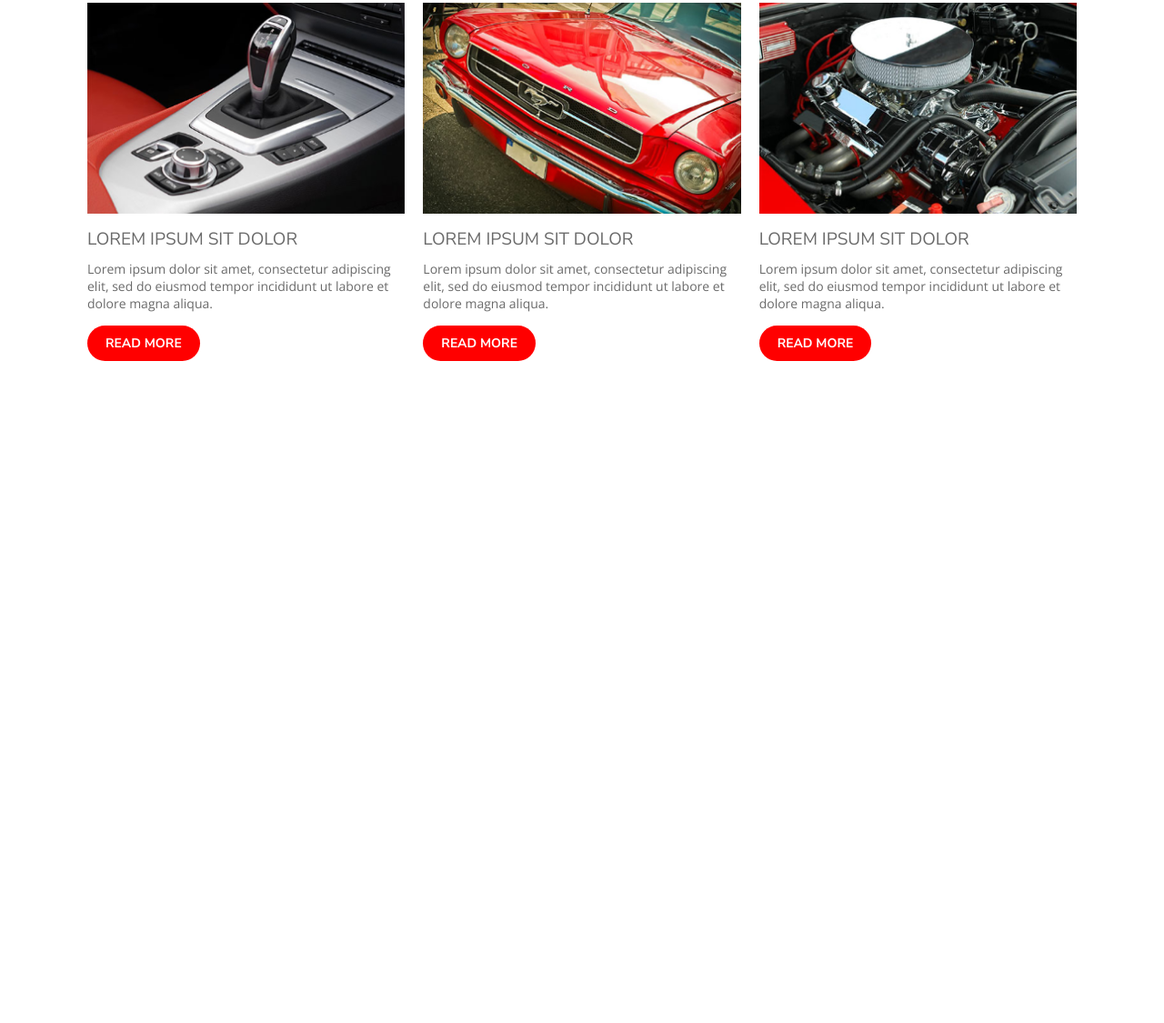
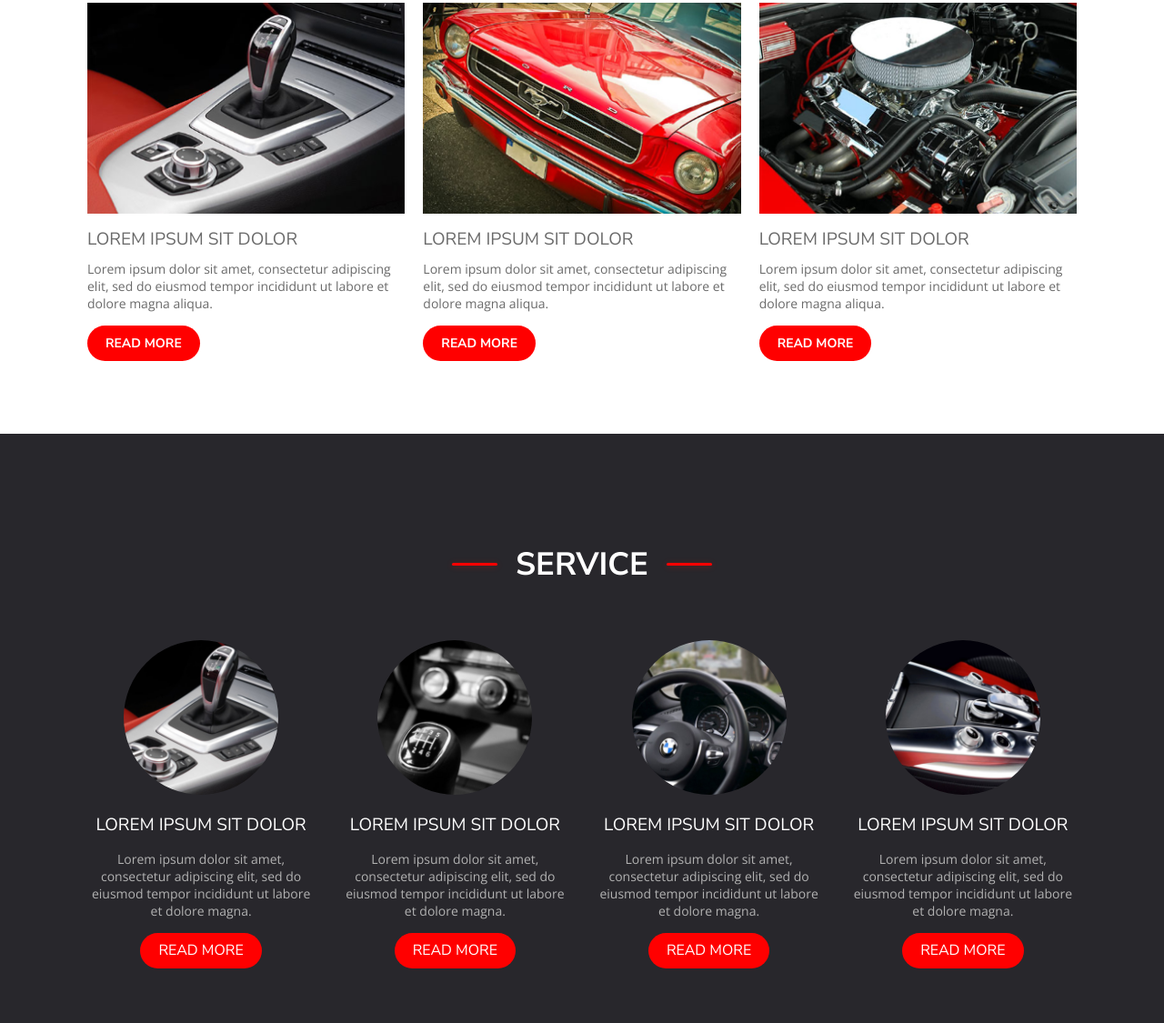
Before and after one commit to fly-k26/car-sharing-26, a plain HTML site: page index.html in a window 1280 px wide. Shown: the part 864-1989 px from the top of the page at 91% size. Before the commit the page ends 1261 px from the top, so only its background shows below. Drawn offline with nearby package versions, Linux system fonts and the light colour scheme.

Commit message:
added service section

```diff
--- a/css/style.css
+++ b/css/style.css
@@ -8,6 +8,7 @@
     --primary-color--transparent: #FF00004D;
     --dark-gray-color: #6A6A6A;
     --dark-black-color: #28272C;
+    --dark-white-color: #B2B2B2;
     /* TODO: add missing colors */
 }
 
@@ -169,3 +170,56 @@ body {
 }
 
 /* SERVICE */
+.service {
+    background-color: var(--dark-black-color);
+    padding: 60px 0;
+    margin-top: 80px;
+}
+.service__grid {
+    display: flex;
+    justify-content: space-between;
+}
+.service .section-title {
+    font-size: 35px;
+    line-height: 47px;
+    font-weight: 700;
+    font-family: 'Nunito Sans', sans-serif;
+    color: var(--white-color);
+}
+.service__item {
+    width: 23%;
+    text-align: center;
+    display: flex;
+    flex-direction: column;
+    align-items: center;
+}
+.service__item img {
+    margin-bottom: 20px;
+}
+.service__item h3 {
+    font-size: 19px;
+    line-height: 26px;
+    font-weight: 400;
+    font-family: 'Nunito Sans', sans-serif;
+    margin-bottom: 15px;
+    color: var(--white-color);
+}
+.service__item p {
+    font-size: 14px;
+    line-height: 19px;
+    font-weight: 400;
+    font-family: 'Open Sans', sans-serif;
+    margin-bottom: 15px;
+    min-height: 60px;
+    color: var(--dark-white-color);
+}
+.service__btn {
+    font-size: 14px;
+    line-height: 19px;
+    font-weight: 700;
+    font-family: 'Nunito Sans', sans-serif;
+    color: var(--white-color);
+}
+.btn {
+    padding: 10px 20px;
+}
--- a/index.html
+++ b/index.html
@@ -75,7 +75,50 @@
 
     </div>
 </section>
+<!-- SERVICE -->
+<section class="service">
+    <div class="container">
 
+        <div class="section-header">
+            <span class="line"></span>
+            <h2 class="section-title">Service</h2>
+            <span class="line"></span>
+        </div>
+
+        <div class="service__grid">
+
+            <div class="service__item">
+                <img src="images/mini1.png" alt="">
+                <h3>LOREM IPSUM SIT DOLOR</h3>
+                <p>Lorem ipsum dolor sit amet, consectetur adipiscing elit, sed do eiusmod tempor incididunt ut labore et dolore magna.</p>
+                <button class="btn btn-primary">Read more</button>
+            </div>
+
+            <div class="service__item">
+                <img src="images/mini2.png" alt="">
+                <h3>LOREM IPSUM SIT DOLOR</h3>
+                <p>Lorem ipsum dolor sit amet, consectetur adipiscing elit, sed do eiusmod tempor incididunt ut labore et dolore magna.</p>
+                <button class="btn btn-primary">Read more</button>
+            </div>
+
+            <div class="service__item">
+                <img src="images/mini3.png" alt="">
+                <h3>LOREM IPSUM SIT DOLOR</h3>
+                <p>Lorem ipsum dolor sit amet, consectetur adipiscing elit, sed do eiusmod tempor incididunt ut labore et dolore magna.</p>
+                <button class="btn btn-primary">Read more</button>
+            </div>
+
+            <div class="service__item">
+                <img src="images/mini4.png" alt="">
+                <h3>LOREM IPSUM SIT DOLOR</h3>
+                <p>Lorem ipsum dolor sit amet, consectetur adipiscing elit, sed do eiusmod tempor incididunt ut labore et dolore magna.</p>
+                <button class="btn btn-primary">Read more</button>
+            </div>
+
+        </div>
+
+    </div>
+</section>
 
 </body>
 </html>
```
